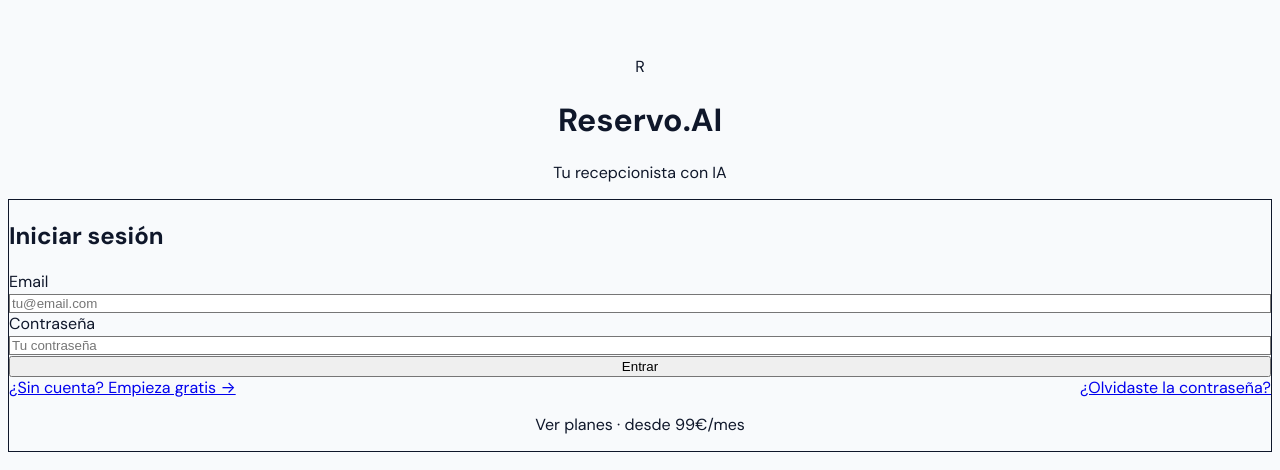
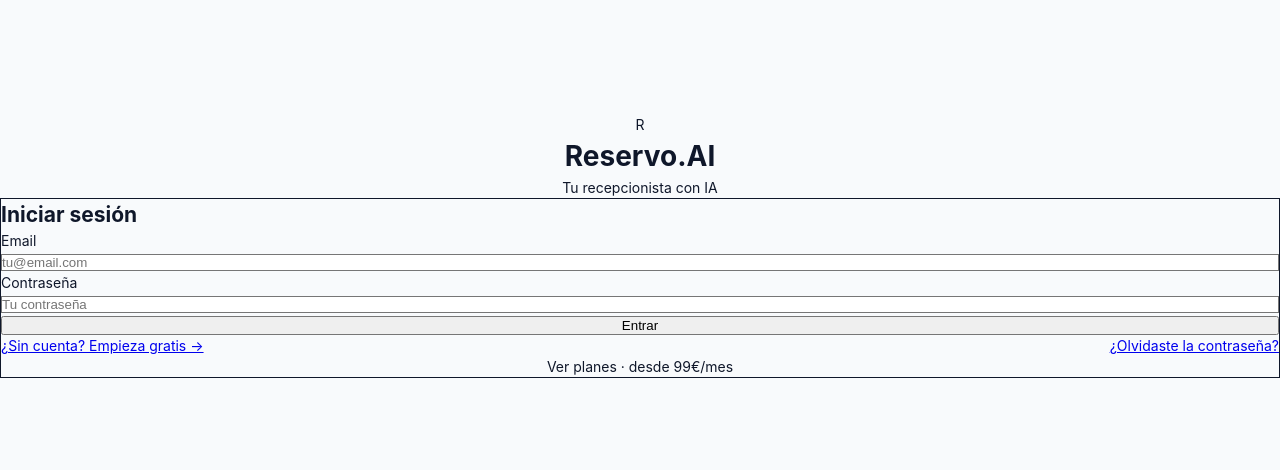
Before and after one commit to infohorizonstudioo-spec/restaurante-ai, a Next.js app: page /login in a window 1280 px wide. Shown: the part 154-624 px from the top of the page. Built offline with nearby package versions, Linux system fonts and the light colour scheme; no server answers.

Commit message:
design: enterprise design system tokens + DM Sans

```diff
--- a/src/app/globals.css
+++ b/src/app/globals.css
@@ -1,45 +1,142 @@
-@import url('https://fonts.googleapis.com/css2?family=DM+Sans:ital,opsz,wght@0,9..40,300;0,9..40,400;0,9..40,500;0,9..40,600;0,9..40,700;1,9..40,400&display=swap');
 @tailwind base;
 @tailwind components;
 @tailwind utilities;
 
+@import url('https://fonts.googleapis.com/css2?family=DM+Sans:ital,opsz,wght@0,9..40,300;0,9..40,400;0,9..40,500;0,9..40,600;0,9..40,700;1,9..40,400&family=DM+Mono:wght@400;500&display=swap');
+
 :root {
-  --font-sans: 'DM Sans', -apple-system, BlinkMacSystemFont, sans-serif;
+  --font-sans: 'DM Sans', -apple-system, BlinkMacSystemFont, 'Segoe UI', sans-serif;
+  --font-mono: 'DM Mono', 'Fira Code', monospace;
+  --color-brand: #4f46e5;
+  --color-brand-hover: #4338ca;
+  --color-brand-light: #ede9fe;
+  --color-brand-muted: rgba(79,70,229,0.08);
+  --color-text-primary: #0f172a;
+  --color-text-secondary: #475569;
+  --color-text-muted: #94a3b8;
+  --color-text-disabled: #cbd5e1;
+  --color-text-inverse: #ffffff;
+  --color-bg: #f8fafc;
+  --color-surface: #ffffff;
+  --color-surface-2: #f1f5f9;
+  --color-surface-3: #e2e8f0;
+  --color-border: #e2e8f0;
+  --color-border-light: #f1f5f9;
+  --color-border-focus: #4f46e5;
   --sidebar-bg: #0f172a;
-  --sidebar-hover: rgba(255,255,255,0.06);
-  --sidebar-active: rgba(99,102,241,0.15);
+  --sidebar-text: #64748b;
+  --sidebar-text-hover: #e2e8f0;
+  --sidebar-text-active: #c7d2fe;
+  --sidebar-hover-bg: rgba(255,255,255,0.05);
+  --sidebar-active-bg: rgba(99,102,241,0.15);
   --sidebar-active-border: #6366f1;
-  --accent: #6366f1;
-  --accent-hover: #4f46e5;
-  --surface: #ffffff;
-  --surface-2: #f8fafc;
-  --border: #e2e8f0;
-  --text-primary: #0f172a;
-  --text-secondary: #64748b;
-  --text-muted: #94a3b8;
-  --success: #10b981;
-  --warning: #f59e0b;
-  --danger: #ef4444;
+  --sidebar-separator: rgba(255,255,255,0.06);
+  --sidebar-width: 232px;
+  --sidebar-collapsed: 60px;
+  --color-success: #059669;
+  --color-success-light: #d1fae5;
+  --color-warning: #d97706;
+  --color-warning-light: #fef3c7;
+  --color-danger: #dc2626;
+  --color-danger-light: #fee2e2;
+  --color-info: #0284c7;
+  --color-info-light: #e0f2fe;
+  --radius-sm: 6px;
+  --radius-md: 10px;
+  --radius-lg: 14px;
+  --radius-xl: 20px;
+  --radius-full: 9999px;
+  --shadow-xs: 0 1px 2px rgba(0,0,0,0.05);
+  --shadow-sm: 0 1px 3px rgba(0,0,0,0.07), 0 1px 2px rgba(0,0,0,0.04);
+  --shadow-md: 0 4px 6px rgba(0,0,0,0.05), 0 2px 4px rgba(0,0,0,0.04);
+  --shadow-lg: 0 10px 15px rgba(0,0,0,0.06), 0 4px 6px rgba(0,0,0,0.04);
+  --shadow-xl: 0 20px 25px rgba(0,0,0,0.07), 0 10px 10px rgba(0,0,0,0.04);
+  --shadow-brand: 0 0 0 3px rgba(79,70,229,0.2);
+  --header-height: 56px;
+  --content-max: 1280px;
+  --content-pad: 24px;
+  --z-header: 40;
+  --z-sidebar: 50;
+  --z-modal: 200;
 }
 
-* { box-sizing: border-box; }
+*,*::before,*::after{box-sizing:border-box;margin:0;padding:0}
 
-html, body {
-  font-family: var(--font-sans);
-  -webkit-font-smoothing: antialiased;
-  -moz-osx-font-smoothing: grayscale;
-  background: var(--surface-2);
-  color: var(--text-primary);
-}
+html{-webkit-text-size-adjust:100%;text-rendering:optimizeLegibility;-webkit-font-smoothing:antialiased;-moz-osx-font-smoothing:grayscale}
 
-/* Scrollbar */
-::-webkit-scrollbar { width: 6px; height: 6px; }
-::-webkit-scrollbar-track { background: transparent; }
-::-webkit-scrollbar-thumb { background: #cbd5e1; border-radius: 3px; }
-::-webkit-scrollbar-thumb:hover { background: #94a3b8; }
+body{font-family:var(--font-sans);font-size:14px;line-height:1.5;color:var(--color-text-primary);background:var(--color-bg)}
 
-/* Smooth transitions */
-a, button { transition: all 0.15s ease; }
+::-webkit-scrollbar{width:5px;height:5px}
+::-webkit-scrollbar-track{background:transparent}
+::-webkit-scrollbar-thumb{background:var(--color-border);border-radius:10px}
+::-webkit-scrollbar-thumb:hover{background:var(--color-text-muted)}
+::selection{background:var(--color-brand-light);color:var(--color-brand)}
 
-/* Selection */
-::selection { background: rgba(99,102,241,0.2); color: #0f172a; }
+.text-display{font-size:2rem;font-weight:700;letter-spacing:-0.02em;line-height:1.2}
+.text-title-lg{font-size:1.375rem;font-weight:600;letter-spacing:-0.015em}
+.text-title{font-size:1.125rem;font-weight:600;letter-spacing:-0.01em}
+.text-title-sm{font-size:0.9375rem;font-weight:600}
+.text-body-lg{font-size:0.9375rem;font-weight:400}
+.text-body{font-size:0.875rem;font-weight:400}
+.text-body-sm{font-size:0.8125rem;font-weight:400}
+.text-label{font-size:0.75rem;font-weight:600;letter-spacing:0.04em;text-transform:uppercase}
+.text-caption{font-size:0.6875rem;font-weight:500}
+.text-mono{font-family:var(--font-mono);font-size:0.8125rem}
+
+.scrollbar-hide{-ms-overflow-style:none;scrollbar-width:none}
+.scrollbar-hide::-webkit-scrollbar{display:none}
+
+@keyframes shimmer{0%{background-position:-200% 0}100%{background-position:200% 0}}
+.skeleton{background:linear-gradient(90deg,#f1f5f9 25%,#e2e8f0 50%,#f1f5f9 75%);background-size:200% 100%;animation:shimmer 1.5s infinite;border-radius:var(--radius-sm)}
+
+@keyframes fadeIn{from{opacity:0;transform:translateY(4px)}to{opacity:1;transform:translateY(0)}}
+.animate-fade-in{animation:fadeIn 0.2s ease forwards}
+
+@keyframes spin{to{transform:rotate(360deg)}}
+.animate-spin{animation:spin 0.7s linear infinite}
+
+.badge{display:inline-flex;align-items:center;gap:4px;font-size:0.6875rem;font-weight:600;padding:2px 8px;border-radius:var(--radius-full);border:1px solid transparent;white-space:nowrap}
+.badge-green{background:var(--color-success-light);color:var(--color-success)}
+.badge-amber{background:var(--color-warning-light);color:var(--color-warning)}
+.badge-red{background:var(--color-danger-light);color:var(--color-danger)}
+.badge-blue{background:var(--color-info-light);color:var(--color-info)}
+.badge-slate{background:#f1f5f9;color:#475569}
+.badge-indigo{background:var(--color-brand-light);color:var(--color-brand)}
+
+.card{background:var(--color-surface);border:1px solid var(--color-border);border-radius:var(--radius-lg);box-shadow:var(--shadow-xs)}
+.card-hover:hover{border-color:#c7d2fe;box-shadow:var(--shadow-sm)}
+
+.table-pro thead th{font-size:0.6875rem;font-weight:600;text-transform:uppercase;letter-spacing:0.05em;color:var(--color-text-muted);padding:10px 16px;border-bottom:1px solid var(--color-border-light);text-align:left;background:#fafafa}
+.table-pro tbody tr{border-bottom:1px solid var(--color-border-light);transition:background 0.1s}
+.table-pro tbody tr:last-child{border-bottom:none}
+.table-pro tbody tr:hover{background:#fafbfd}
+.table-pro tbody td{padding:12px 16px;vertical-align:middle}
+
+.input-base{width:100%;font-family:var(--font-sans);font-size:0.875rem;color:var(--color-text-primary);background:var(--color-surface);border:1px solid var(--color-border);border-radius:var(--radius-md);padding:9px 12px;transition:all 0.12s;outline:none}
+.input-base::placeholder{color:var(--color-text-muted)}
+.input-base:hover{border-color:#94a3b8}
+.input-base:focus{border-color:var(--color-brand);box-shadow:var(--shadow-brand)}
+
+.btn{display:inline-flex;align-items:center;justify-content:center;gap:6px;font-family:var(--font-sans);font-size:0.8125rem;font-weight:600;border-radius:var(--radius-md);border:1px solid transparent;cursor:pointer;white-space:nowrap;transition:all 0.12s;user-select:none;text-decoration:none}
+.btn:disabled{opacity:0.5;cursor:not-allowed;pointer-events:none}
+.btn-sm{padding:5px 10px;font-size:0.75rem}
+.btn-md{padding:8px 14px}
+.btn-lg{padding:11px 20px;font-size:0.9375rem}
+.btn-primary{background:var(--color-brand);color:#fff}
+.btn-primary:hover{background:var(--color-brand-hover)}
+.btn-secondary{background:var(--color-surface);color:var(--color-text-primary);border-color:var(--color-border)}
+.btn-secondary:hover{background:var(--color-surface-2);border-color:#94a3b8}
+.btn-ghost{background:transparent;color:var(--color-text-secondary)}
+.btn-ghost:hover{background:var(--color-surface-2)}
+.btn-danger{background:var(--color-danger-light);color:var(--color-danger)}
+.btn-danger:hover{background:#fecaca}
+
+.modal-overlay{position:fixed;inset:0;z-index:var(--z-modal);background:rgba(15,23,42,0.45);backdrop-filter:blur(4px);display:flex;align-items:center;justify-content:center;padding:16px;animation:fadeIn 0.15s ease}
+.modal-box{background:var(--color-surface);border-radius:var(--radius-xl);box-shadow:var(--shadow-xl);width:100%;max-width:520px;max-height:90vh;overflow-y:auto}
+
+.empty-state{display:flex;flex-direction:column;align-items:center;justify-content:center;padding:64px 24px;text-align:center}
+.empty-state-icon{width:48px;height:48px;background:var(--color-surface-2);border-radius:var(--radius-lg);display:flex;align-items:center;justify-content:center;margin-bottom:16px;color:var(--color-text-muted)}
+
+@media(max-width:1024px){:root{--content-pad:16px}}
+@media(max-width:768px){:root{--content-pad:12px;--header-height:52px}}
+@media(pointer:coarse){.btn-md{min-height:44px}.input-base{min-height:44px}.table-pro tbody td{padding:14px 16px}}
```
